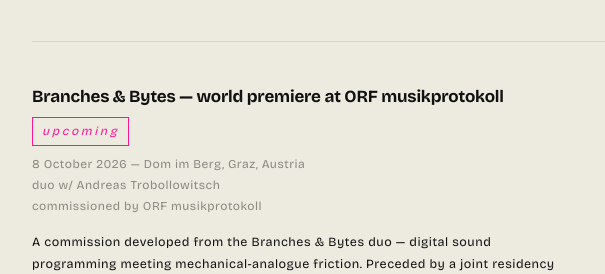
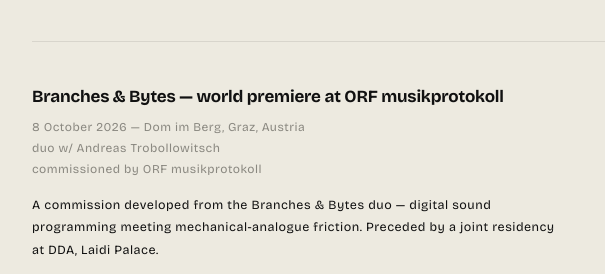
Before and after one commit to sofiazaiceva/sofi, a plain HTML site: page portfolio.html in a window 1280 px wide. Shown: the part 2071-2345 px from the top of the page, 0-605 px from the left. Drawn offline with nearby package versions, Linux system fonts and the light colour scheme.

Commit message:
portfolio: Branches & Bytes has played, drop the upcoming marker
Co-Authored-By: Claude Opus 5 <noreply@anthropic.com>
Claude-Session: https://claude.ai/code/session_01YG74kCoQaWkYfsmxupwfRd

```diff
--- a/portfolio.html
+++ b/portfolio.html
@@ -427,7 +427,6 @@ ul.list a:hover { color: var(--pink); }
     <div>
         <div class="w-title" lang="en">Branches &amp; Bytes — world premiere at ORF musikprotokoll</div><div class="w-title" lang="lv">Branches &amp; Bytes — pirmatskaņojums ORF musikprotokoll</div>
         <div class="w-meta">
-            <span class="w-up" lang="en">upcoming</span><span class="w-up" lang="lv">gaidāms</span>
             <span lang="en">8 October 2026 — Dom im Berg, Graz, Austria</span><span lang="lv">2026. gada 8. oktobris — Dom im Berg, Grāca, Austrija</span>
             <span lang="en">duo w/ Andreas Trobollowitsch</span><span lang="lv">duets ar Andreasu Troboloviču</span>
             <span lang="en">commissioned by ORF musikprotokoll</span><span lang="lv">ORF musikprotokoll pasūtījums</span>
```
